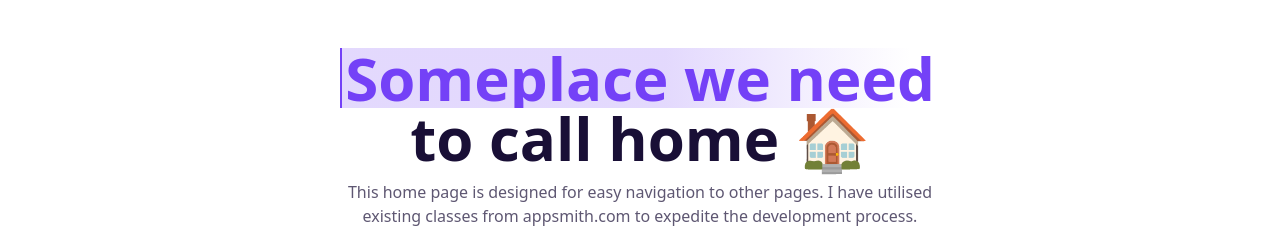
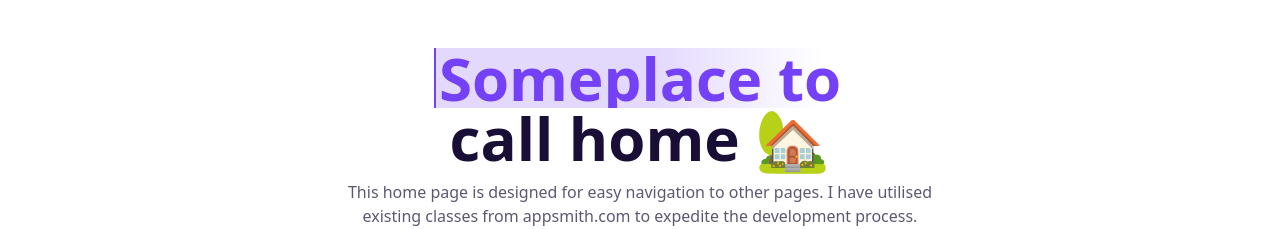
Before and after one commit to sarmah-rup/rup-appsmith, a Next.js app: page / in a window 1280 px wide. Shown: the top 229 px of the page. Built offline with nearby package versions, Linux system fonts and the light colour scheme.

Commit message:
Update index.tsx

```diff
--- a/pages/index.tsx
+++ b/pages/index.tsx
@@ -26,14 +26,14 @@ function DemoPage() {
         <h1 className="font-display text-3xl font-bold leading-tight xl:text-6xl text-center">
           <span>
             <span className="relative inline-block bg-gradient-to-br from-primary-light-500 to-primary-light-500" style={{ backgroundClip: 'text', WebkitTextFillColor: 'transparent', color: 'transparent' }}>
-            Someplace we need
+            Someplace to
               <div className="pointer-events-none absolute -left-[5px] top-1/2 h-full w-full -translate-y-1/2 overflow-hidden border-l-2 border-l-primary-light-500 opacity-0" style={{ opacity: 1 }}>
                 <div className="h-full w-full -translate-x-full" style={{ background: 'linear-gradient(90deg, rgba(116, 65, 246, 0.2) 54.94%, rgba(116, 65, 246, 0) 96.77%)', translate: 'none', rotate: 'none', scale: 'none', transform: 'translate(0px, 0px)' }}></div>
               </div>
             </span>
             <span></span>
             <br></br>
-            <span>to call home 🏠</span>
+            <span>call home 🏡</span>
           </span>
         </h1>
           <div className="font-body text-xs leading-normal md:text-sm lg:text-base text-center mt-3xs text-primary-dark-800/70 dark:text-primary-neutral-50/80 lg:mt-2xs 2xl:mt-xs max-w-[35em] lg:max-w-[40em] 2xl:max-w-[45em]">
```
